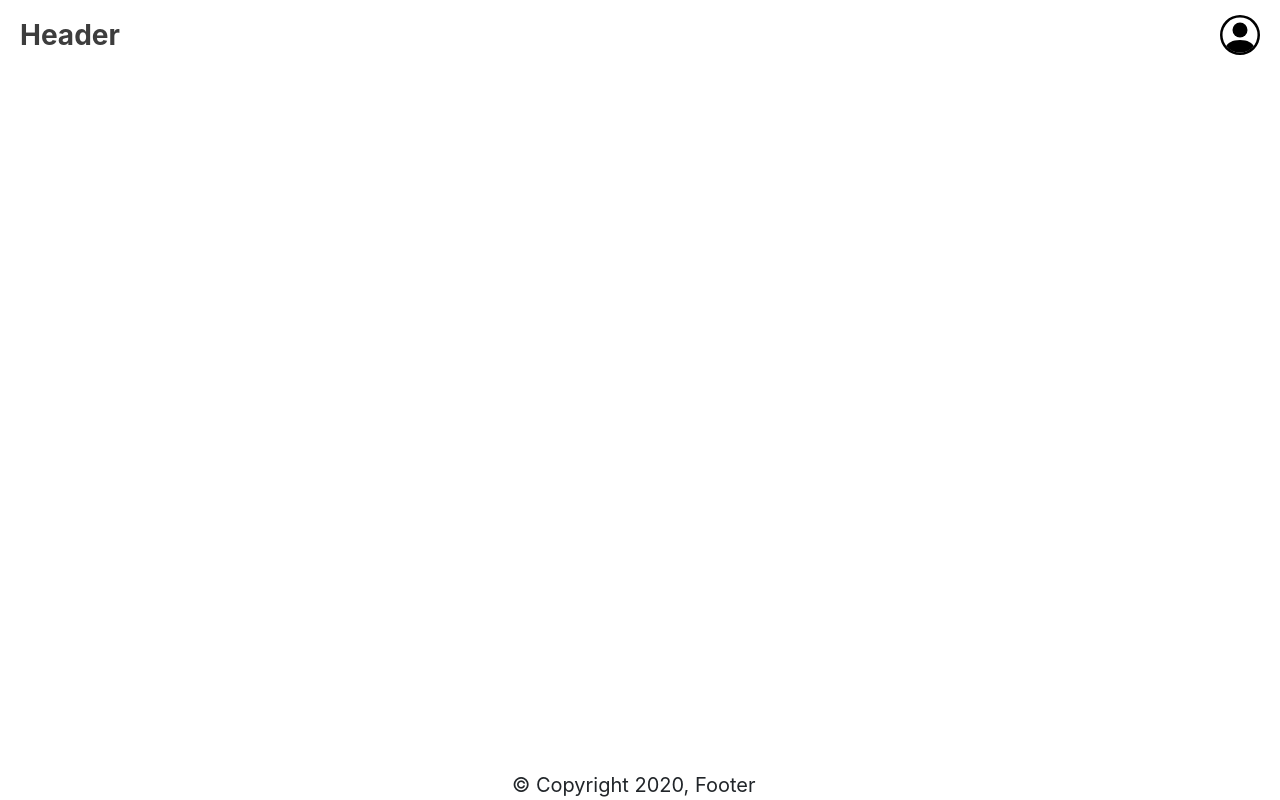
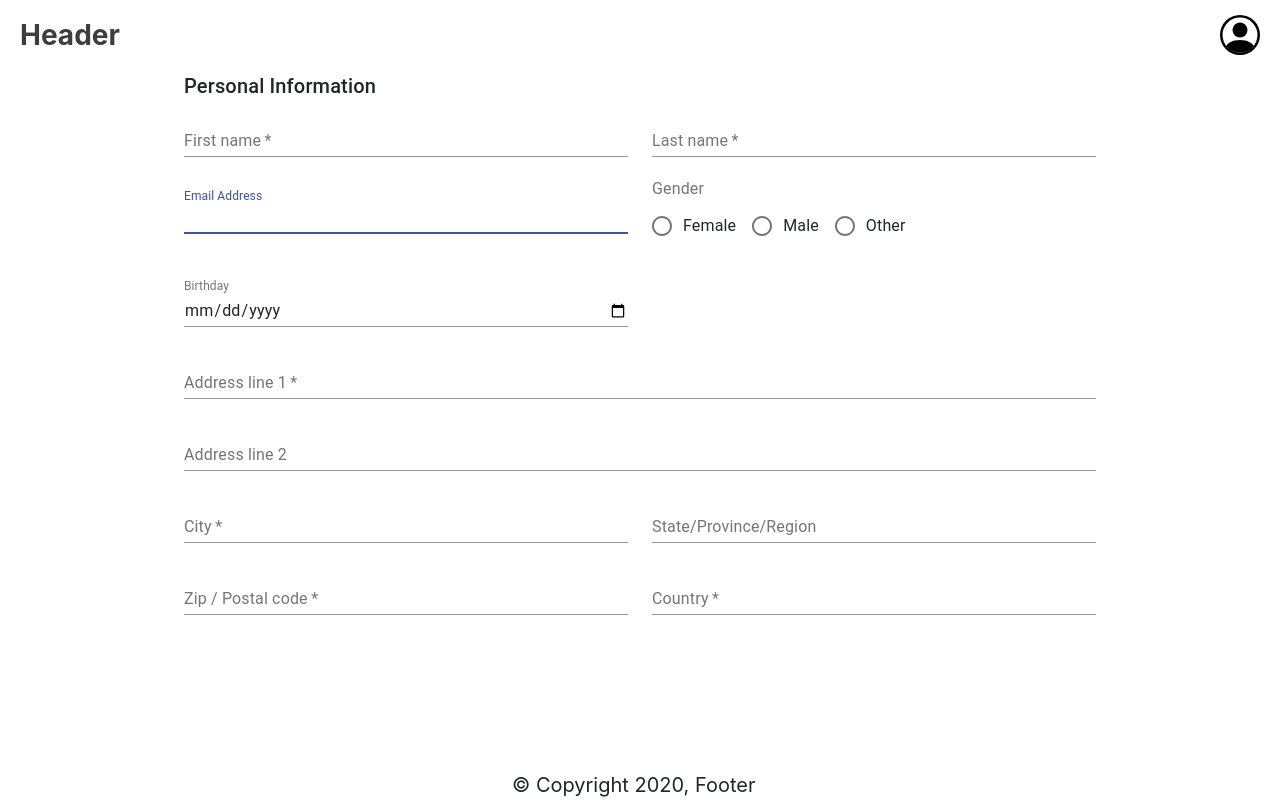
Before and after one commit to dkkocab/WebSiteBot_PS5, a React (Create React App) app in the folder uoft-contribution-frontend/: page /UserProfile in a window 1280 px wide. Built offline with nearby package versions, Linux system fonts and the light colour scheme.

Commit message:
added in email field

```diff
--- a/uoft-contribution-frontend/src/components/Main.js
+++ b/uoft-contribution-frontend/src/components/Main.js
@@ -1,6 +1,7 @@
 import React, {Component} from 'react';
 import { BrowserRouter as Router, Switch, Route } from 'react-router-dom';
 import Home from "./Home";
+import UserProfile from "./UserProfile";
 
 class Main extends Component {
 
@@ -12,7 +13,9 @@ class Main extends Component {
                     <Route exact path="/">
                         <Home />
                     </Route>
-
+                    <Route exact path="/UserProfile">
+                        <UserProfile />
+                    </Route>
 
                 </Switch>
             </div>
--- /dev/null
+++ b/uoft-contribution-frontend/src/components/UserProfile.js
@@ -0,0 +1,165 @@
+import React, { Component } from 'react';
+import Grid from '@material-ui/core/Grid';
+import Typography from '@material-ui/core/Typography';
+import TextField from '@material-ui/core/TextField';
+import FormControlLabel from '@material-ui/core/FormControlLabel';
+import Checkbox from '@material-ui/core/Checkbox';
+import Container from "@material-ui/core/Container";
+import { FormControl, FormLabel, InputLabel, MenuItem, Radio, RadioGroup, Select } from '@material-ui/core';
+
+class UserProfile extends Component {
+    constructor(props) {
+        super(props);
+        this.state = {
+
+        };
+
+        this.handleInputChange = this.handleInputChange.bind(this);
+    }
+
+    handleInputChange(event) {
+        const target = event.target;
+        const value = target.type === 'checkbox' ? target.checked : target.value;
+        const name = target.name;
+        this.setState({
+            [name]: value
+        });
+        console.log(this.state)
+    }
+    render() {
+        const mystyle = {
+            color: "white",
+            backgroundColor: "DodgerBlue",
+            padding: "10px",
+            fontFamily: "Arial"
+        };
+        return (
+            <Container maxWidth="md">
+                <React.Fragment>
+                    <Typography variant="h6" gutterBottom>
+                        Personal Information
+                    </Typography>
+                    <Grid container spacing={3}>
+                        <Grid item xs={12} sm={6}>
+                            <TextField
+                                required
+                                id="firstName"
+                                name="firstName"
+                                label="First name"
+                                value={this.state.firstName}
+                                onChange={this.handleInputChange}
+                                fullWidth
+                                autoComplete="given-name"
+                            />
+                        </Grid>
+                        <Grid item xs={12} sm={6}>
+                            <TextField
+                                required
+                                id="lastName"
+                                name="lastName"
+                                label="Last name"
+                                fullWidth
+                                autoComplete="family-name"
+                            />
+                        </Grid>
+                        <Grid item xs={12} sm={6}>
+                            <TextField
+                                autoFocus
+                                margin="dense"
+                                id="name"
+                                label="Email Address"
+                                type="email"
+                                fullWidth
+                            />
+                        </Grid>
+                        <Grid item xs={12} sm={6}>
+                            <FormControl component="fieldset">
+                                <FormLabel component="legend">Gender</FormLabel>
+                                <RadioGroup row aria-label="gender" name="gender1" value={this.state.gender} onChange={this.handleInputChange}>
+                                    <FormControlLabel value="female" control={<Radio />} label="Female" />
+                                    <FormControlLabel value="male" control={<Radio />} label="Male" />
+                                    <FormControlLabel value="other" control={<Radio />} label="Other" />
+                                    {/* <FormControlLabel value="disabled" disabled control={<Radio />} label="(Disabled option)" /> */}
+                                </RadioGroup>
+                            </FormControl>
+                        </Grid>
+                        <Grid item xs={12} sm={6}>
+                            <TextField
+                                fullWidth
+                                id="date"
+                                label="Birthday"
+                                type="date"
+                                defaultValue=""
+                                onChange={this.handleInputChange}
+                                value={this.state.birthday}
+                                InputLabelProps={{
+                                    shrink: true,
+                                }}
+                            />
+                        </Grid>
+                        <Grid item xs={12}>
+                            <TextField
+                                required
+                                id="address1"
+                                name="address1"
+                                label="Address line 1"
+                                fullWidth
+                                autoComplete="shipping address-line1"
+                            />
+                        </Grid>
+                        <Grid item xs={12}>
+                            <TextField
+                                id="address2"
+                                name="address2"
+                                label="Address line 2"
+                                fullWidth
+                                autoComplete="shipping address-line2"
+                            />
+                        </Grid>
+                        <Grid item xs={12} sm={6}>
+                            <TextField
+                                required
+                                id="city"
+                                name="city"
+                                label="City"
+                                fullWidth
+                                autoComplete="shipping address-level2"
+                            />
+                        </Grid>
+                        <Grid item xs={12} sm={6}>
+                            <TextField id="state" name="state" label="State/Province/Region" fullWidth />
+                        </Grid>
+                        <Grid item xs={12} sm={6}>
+                            <TextField
+                                required
+                                id="zip"
+                                name="zip"
+                                label="Zip / Postal code"
+                                fullWidth
+                                autoComplete="shipping postal-code"
+                            />
+                        </Grid>
+                        <Grid item xs={12} sm={6}>
+                            <TextField
+                                required
+                                id="country"
+                                name="country"
+                                label="Country"
+                                fullWidth
+                                autoComplete="shipping country"
+                            />
+                        </Grid>
+                        {/* <Grid item xs={12}>
+                            <FormControlLabel
+                                control={<Checkbox color="secondary" name="saveAddress" value="yes" />}
+                                label="Use this address for payment details"
+                            />
+                        </Grid> */}
+                    </Grid>
+                </React.Fragment>
+            </Container>
+        );
+    };
+}
+
+export default UserProfile;
```
Also changed, not shown: 2 other files (tests, documents, lock files or other folders).
